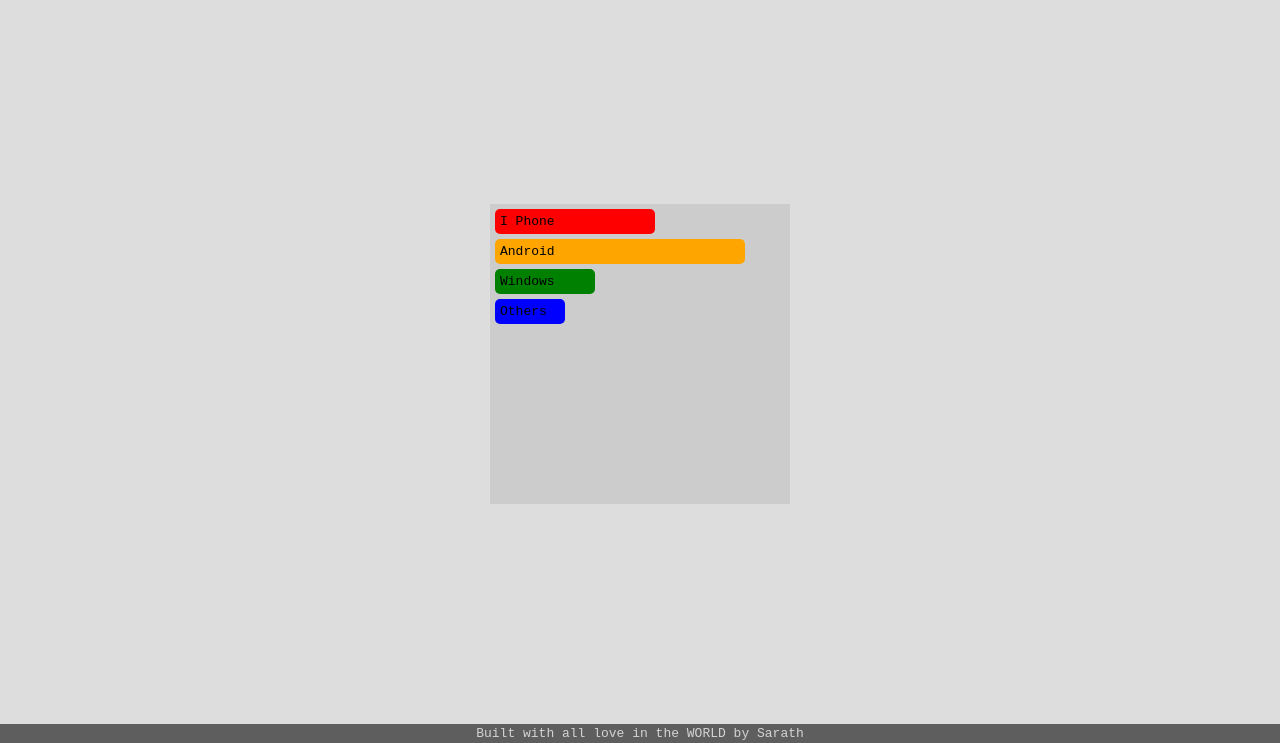
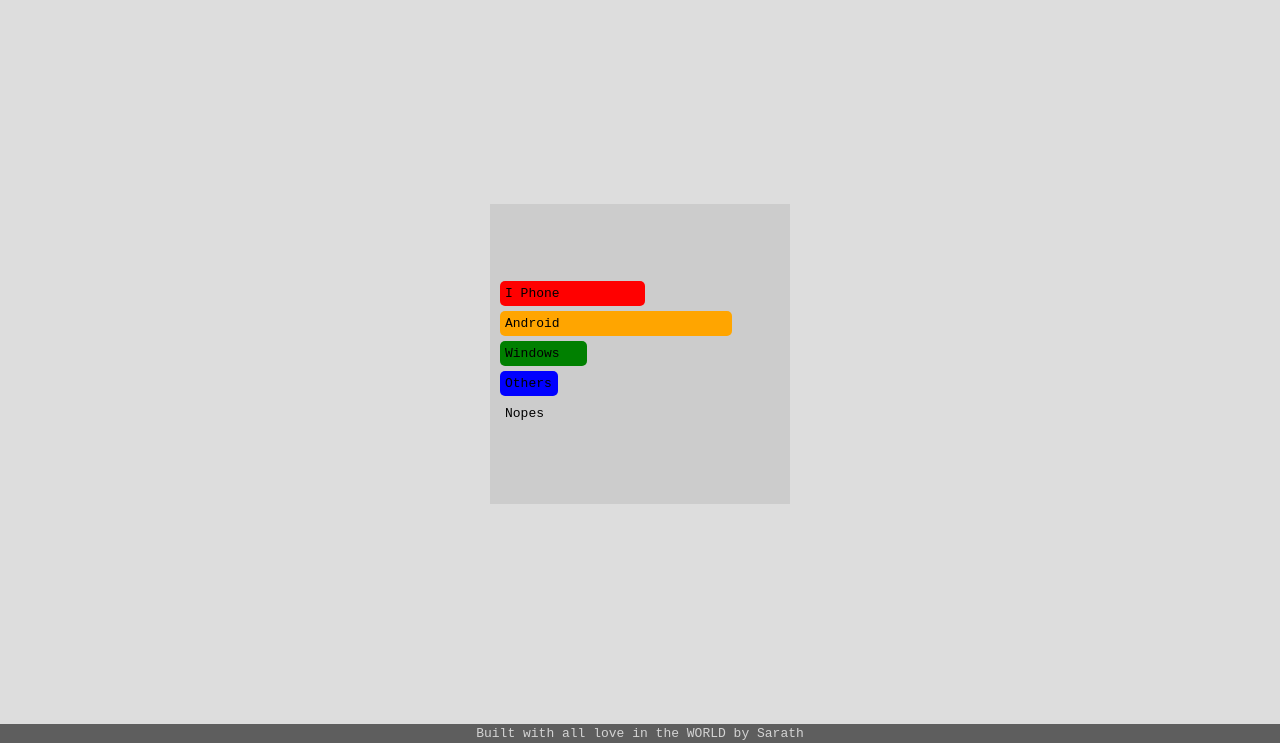
Before and after one commit to saratonite/d3-workshops, a website: page src/01-Static-chart/index.html in a window 1280 px wide. Shown: the part 57-800 px from the top of the page. Drawn offline with Linux system fonts and the light colour scheme; files that its build step writes are made by us from their sources; files whose address does not match are found by name.

Commit message:
Added readme

```diff
--- a/src/01-Static-chart/index.html
+++ b/src/01-Static-chart/index.html
@@ -19,6 +19,7 @@
             <li>Android</li>
             <li>Windows</li>
             <li>Others</li>
+            <li>Nopes</li>
           </ul>
         </div>
       </main>
--- a/src/01-Static-chart/style.css
+++ b/src/01-Static-chart/style.css
@@ -2,11 +2,16 @@
   height: 300px;
   width: 300px;
   background: #ccc;
+  display: flex;
+  flex-direction: column;
+justify-content: center;
+padding: 5px;
 }
 
 .chart ul{
 
   list-style: none;
+
 }
 .chart li{
   padding: 5px;
--- a/src/shared/global.css
+++ b/src/shared/global.css
@@ -1,6 +1,7 @@
 *{
   padding: 0;
   margin: 0;
+  box-sizing: border-box;
 
 }
 html{
```
Also changed, not shown: README.MD (added).
